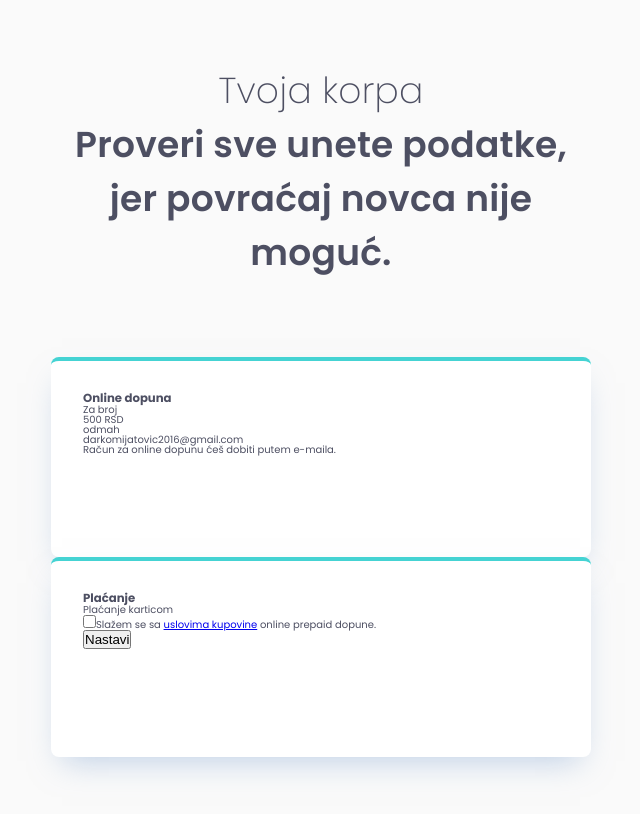
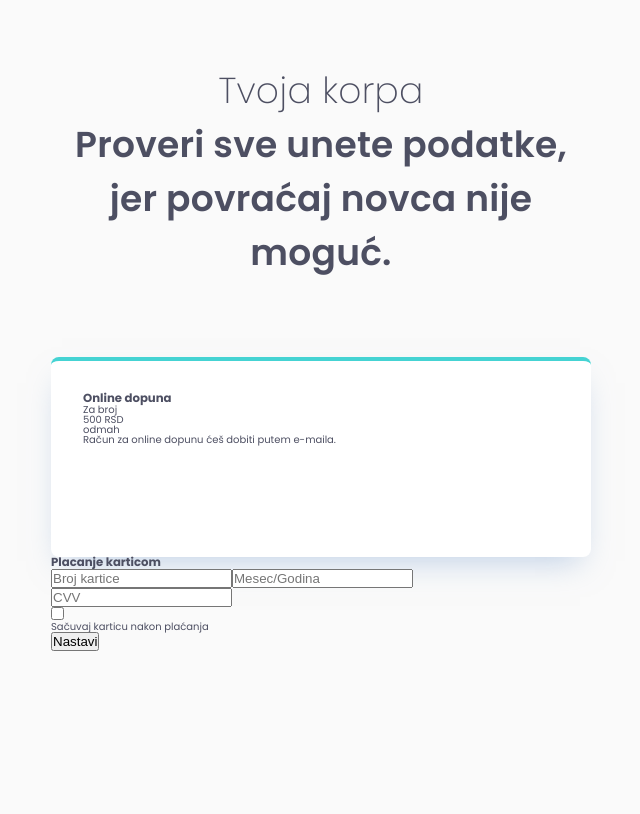
Before and after one commit to Darko96/online-dopuna, a React (Create React App) app: page /cart in a window 1280 px wide. Shown: the top 814 px of the page, without its empty margins (319-959 px from the left). Built offline with nearby package versions, Linux system fonts and the light colour scheme.

Commit message:
update 5

```diff
--- a/src/App.js
+++ b/src/App.js
@@ -3,6 +3,7 @@ import "./styles.css";
 import Cart from "./Cart";
 import TopUp from "./TopUp";
 import { TopUpProvider } from "./TopUpContext";
+import SuccessfulPayment from "./SuccessfulPayment";
 
 function App() {
   return (
@@ -11,6 +12,10 @@ function App() {
         <Routes>
           <Route path="/" element={<TopUp />}></Route>
           <Route path="cart" element={<Cart />}></Route>
+          <Route
+            path="successfulPayment"
+            element={<SuccessfulPayment />}
+          ></Route>
         </Routes>
       </BrowserRouter>
     </TopUpProvider>
--- a/src/Cart.js
+++ b/src/Cart.js
@@ -1,17 +1,18 @@
+import PaymentForm from "./PaymantForm";
 import { useTopUp } from "./TopUpContext";
 
 function Cart() {
-  const { selectedCheckBox, topUpValue, phoneNumber } = useTopUp();
+  const { topUpValue, phoneNumber, emailAdress } = useTopUp();
 
   return (
-    <section class="four-card-section">
-      <div class="heading-container">
+    <section className="four-card-section">
+      <div className="heading-container">
         <h1>Tvoja korpa</h1>
         <h2>Proveri sve unete podatke, jer povraćaj novca nije moguć.</h2>
       </div>
 
-      <div class="custom-top-up-container">
-        <div class="custom-top-up-box">
+      <div className="custom-top-up-container">
+        <div className="custom-top-up-box">
           <h3>Online dopuna</h3>
           <p>Za broj {phoneNumber}</p>
           <div>
@@ -19,30 +20,14 @@ function Cart() {
             <p>odmah</p>
           </div>
           <div>
-            <p>darkomijatovic2016@gmail.com</p>
+            <p>{emailAdress}</p>
             <p>Račun za online dopunu ćeš dobiti putem e-maila.</p>
           </div>
         </div>
       </div>
 
-      <div class="custom-top-up-container">
-        <div class="custom-top-up-box">
-          <h3>Plaćanje</h3>
-          <p>Plaćanje karticom</p>
-
-          <div>
-            <input type="checkbox" />
-            <label>
-              Slažem se sa{" "}
-              <a href="https://a1.rs/documents/rs/Uslovi_koriscenja_usluge_A1_Online_prodavnice_Apr2021.pdf">
-                uslovima kupovine
-              </a>{" "}
-              online prepaid dopune.
-            </label>
-          </div>
-
-          <button>Nastavi</button>
-        </div>
+      <div className="custom-top-up-container">
+        <PaymentForm />
       </div>
     </section>
   );
--- /dev/null
+++ b/src/PaymantForm.js
@@ -0,0 +1,115 @@
+import React, { useState, useEffect } from "react";
+import { useTopUp } from "./TopUpContext";
+import { useNavigate } from "react-router-dom";
+
+const PaymentForm = () => {
+  const { showMessage, setShowMessage } = useTopUp();
+  const navigate = useNavigate();
+  const [shouldSave, setShouldSave] = useState(false);
+  const [paymentDetails, setPaymentDetails] = useState({
+    number: "",
+    expiry: "",
+    cvv: "",
+  });
+  const [cardDetails, setCardDetails] = useState(
+    localStorage.getItem("savedCard")
+  );
+  const [pay, setPay] = useState(false);
+
+  const handleInputChange = (event) => {
+    const { name, value } = event.target;
+    setPaymentDetails((prevDetails) => ({
+      ...prevDetails,
+      [name]: value,
+    }));
+  };
+
+  const handleShouldSave = (event) => {
+    setShouldSave((prevState) => !prevState);
+  };
+
+  useEffect(() => {
+    const savedCard = localStorage.getItem("savedCard");
+    if (savedCard) {
+      setPaymentDetails(JSON.parse(savedCard));
+    }
+  }, []);
+
+  const handlePayment = (event) => {
+    event.preventDefault();
+
+    if (shouldSave) {
+      localStorage.setItem("savedCard", JSON.stringify(paymentDetails));
+    }
+  };
+
+  const handleShowMessage = () => {
+    setPay(true);
+
+    if (
+      paymentDetails.number &&
+      paymentDetails.expiry &&
+      paymentDetails.cvv &&
+      shouldSave
+    ) {
+      localStorage.setItem("savedCard", JSON.stringify(paymentDetails));
+      navigate("/successfulPayment");
+    } else {
+      setShowMessage(true);
+    }
+  };
+
+  console.log(pay);
+
+  return (
+    <div>
+      <form onSubmit={handlePayment}>
+        <h3>Placanje karticom</h3>
+        <input
+          type="text"
+          name="number"
+          placeholder="Broj kartice"
+          value={paymentDetails.number}
+          onChange={handleInputChange}
+          required
+        />
+        <input
+          type="text"
+          name="expiry"
+          placeholder={
+            paymentDetails.expiry ? paymentDetails.expiry : "Mesec/Godina"
+          }
+          value={paymentDetails.expiry}
+          onChange={handleInputChange}
+          required
+        />
+        <input
+          type="text"
+          name="cvv"
+          placeholder="CVV"
+          value={paymentDetails.cvv}
+          onChange={handleInputChange}
+          required
+        />
+        <div>
+          <input type="checkbox" onChange={handleShouldSave} />
+          <p>Sačuvaj karticu nakon plaćanja</p>
+        </div>
+
+        {pay &&
+          (!paymentDetails.number ||
+            !paymentDetails.expiry ||
+            !paymentDetails.cvv) && (
+            <p style={{ color: "red" }}>
+              Unesite sve potrebne podatke vezane za placanje.
+            </p>
+          )}
+        <button onClick={handleShowMessage} type="submit">
+          Nastavi
+        </button>
+      </form>
+    </div>
+  );
+};
+
+export default PaymentForm;
--- /dev/null
+++ b/src/SuccessfulPayment.js
@@ -0,0 +1,12 @@
+function SuccessfulPayment() {
+  return (
+    <section className="four-card-section">
+      <div className="heading-container">
+        <h1>Uspesno se dopunili kredit</h1>
+        <h2>Uzivajte u nasim uslugama</h2>
+      </div>
+    </section>
+  );
+}
+
+export default SuccessfulPayment;
--- a/src/TopUp.js
+++ b/src/TopUp.js
@@ -9,6 +9,8 @@ function TopUp() {
     showMessage,
     setShowMessage,
     phoneNumber,
+    emailAdress,
+    handleEmailAdressr,
     handleSelectedCheckBox,
     handleTopUpValue,
     handleAgreedToTerms,
@@ -27,20 +29,22 @@ function TopUp() {
       setShowMessage(true);
     } else if (agreedToTerms && (topUpValue < 200 || topUpValue > 5000)) {
       setShowMessage(true);
+    } else if (agreedToTerms && !emailAdress) {
+      setShowMessage(true);
     } else {
       setShowMessage(true);
     }
   };
 
   return (
-    <section class="four-card-section">
-      <div class="heading-container">
+    <section className="four-card-section">
+      <div className="heading-container">
         <h1>Dopuni online</h1>
         <h2>Dopuni prepaid brzo i lako</h2>
       </div>
 
-      <div class="four-card-container">
-        <div class="four-card-box supervisor">
+      <div className="four-card-container">
+        <div className="four-card-box supervisor">
           <h3>500 RSD</h3>
           <input
             type="checkbox"
@@ -50,8 +54,8 @@ function TopUp() {
             onChange={handleSelectedCheckBox}
           />
         </div>
-        <div class="middle">
-          <div class="four-card-box team-builder">
+        <div className="middle">
+          <div className="four-card-box team-builder">
             <h3>800 RSD</h3>
             <input
               type="checkbox"
@@ -62,7 +66,7 @@ function TopUp() {
             />
           </div>
 
-          <div class="four-card-box karma">
+          <div className="four-card-box karma">
             <h3>1.200 RSD</h3>
             <input
               type="checkbox"
@@ -74,7 +78,7 @@ function TopUp() {
           </div>
         </div>
 
-        <div class="four-card-box calculator">
+        <div className="four-card-box calculator">
           <h3>2.000 RSD</h3>
           <input
             type="checkbox"
@@ -86,8 +90,8 @@ function TopUp() {
         </div>
       </div>
 
-      <div class="custom-top-up-container">
-        <div class="custom-top-up-box">
+      <div className="custom-top-up-container">
+        <div className="custom-top-up-box">
           <h3>Drugi iznos</h3>
           <p>Unesi iznos dopune izmedju 200 i 5000 RSD</p>
           <input
@@ -108,8 +112,8 @@ function TopUp() {
         </div>
       </div>
 
-      <div class="custom-top-up-container">
-        <div class="custom-top-up-box">
+      <div className="custom-top-up-container">
+        <div className="custom-top-up-box">
           <h3>Kome želiš da dopuniš kredit?</h3>
 
           <input
@@ -121,14 +125,23 @@ function TopUp() {
             required
             onChange={handlePhoneNUmber}
           />
+
+          <input
+            type="email"
+            id="email"
+            name="email"
+            placeholder="E-mail adresa *"
+            pattern=".+@example\.com"
+            size="30"
+            onChange={handleEmailAdressr}
+          />
         </div>
       </div>
 
-      <div class="custom-top-up-container">
-        <div class="custom-top-up-box">
+      <div className="custom-top-up-container">
+        <div className="custom-top-up-box">
           <h3>Još malo do kraja kupovine</h3>
           <p>Ostalo je još samo da potvrdiš i uneseš podatke za plaćanje.</p>
-
           <div>
             <input
               type="checkbox"
@@ -155,12 +168,14 @@ function TopUp() {
           {agreedToTerms && !phoneNumber && showMessage && (
             <p style={{ color: "red" }}>Unesite broj telefona.</p>
           )}
+          {agreedToTerms && !emailAdress && showMessage && (
+            <p style={{ color: "red" }}>Unesi ispravnu e-mail adresu.</p>
+          )}
           {!agreedToTerms && showMessage && (
             <p style={{ color: "red" }}>
               Morate se složiti sa uslovima kupovine pre nego što nastavite.
             </p>
           )}
-
           <button onClick={handleShowMessage}>Nastavi</button>
         </div>
       </div>
--- a/src/TopUpContext.js
+++ b/src/TopUpContext.js
@@ -8,6 +8,7 @@ function TopUpProvider({ children }) {
   const [agreedToTerms, setAgreedToTerms] = useState(false);
   const [showMessage, setShowMessage] = useState(false);
   const [phoneNumber, setPhoneNumber] = useState();
+  const [emailAdress, setEmailAdress] = useState("");
 
   const handleSelectedCheckBox = (event) => {
     const { name } = event.target;
@@ -27,6 +28,10 @@ function TopUpProvider({ children }) {
     setPhoneNumber(event.target.value);
   };
 
+  const handleEmailAdressr = (event) => {
+    setEmailAdress(event.target.value);
+  };
+
   return (
     <TopUpContext.Provider
       value={{
@@ -40,6 +45,9 @@ function TopUpProvider({ children }) {
         setShowMessage,
         phoneNumber,
         setPhoneNumber,
+        emailAdress,
+        setEmailAdress,
+        handleEmailAdressr,
         handlePhoneNUmber,
         handleSelectedCheckBox,
         handleTopUpValue,
```
